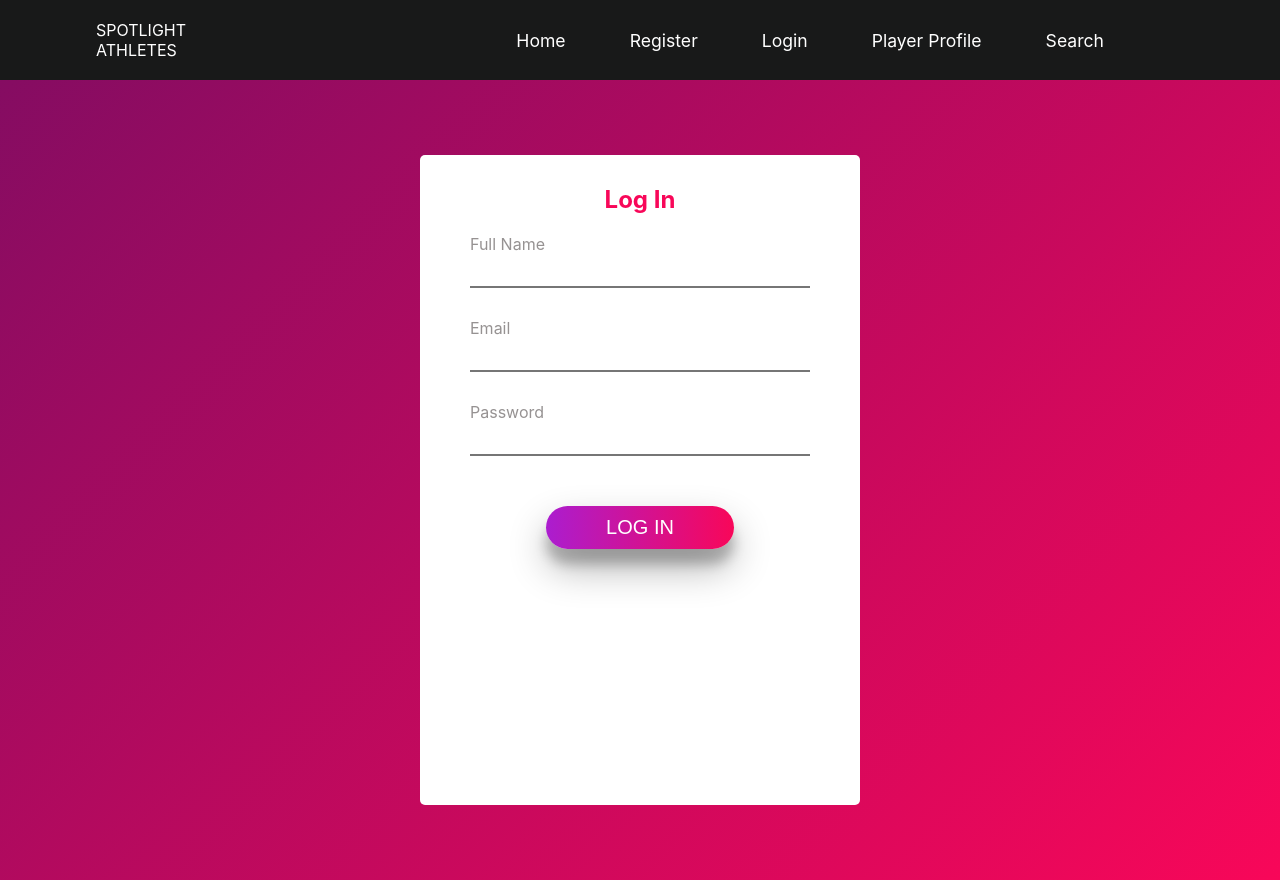
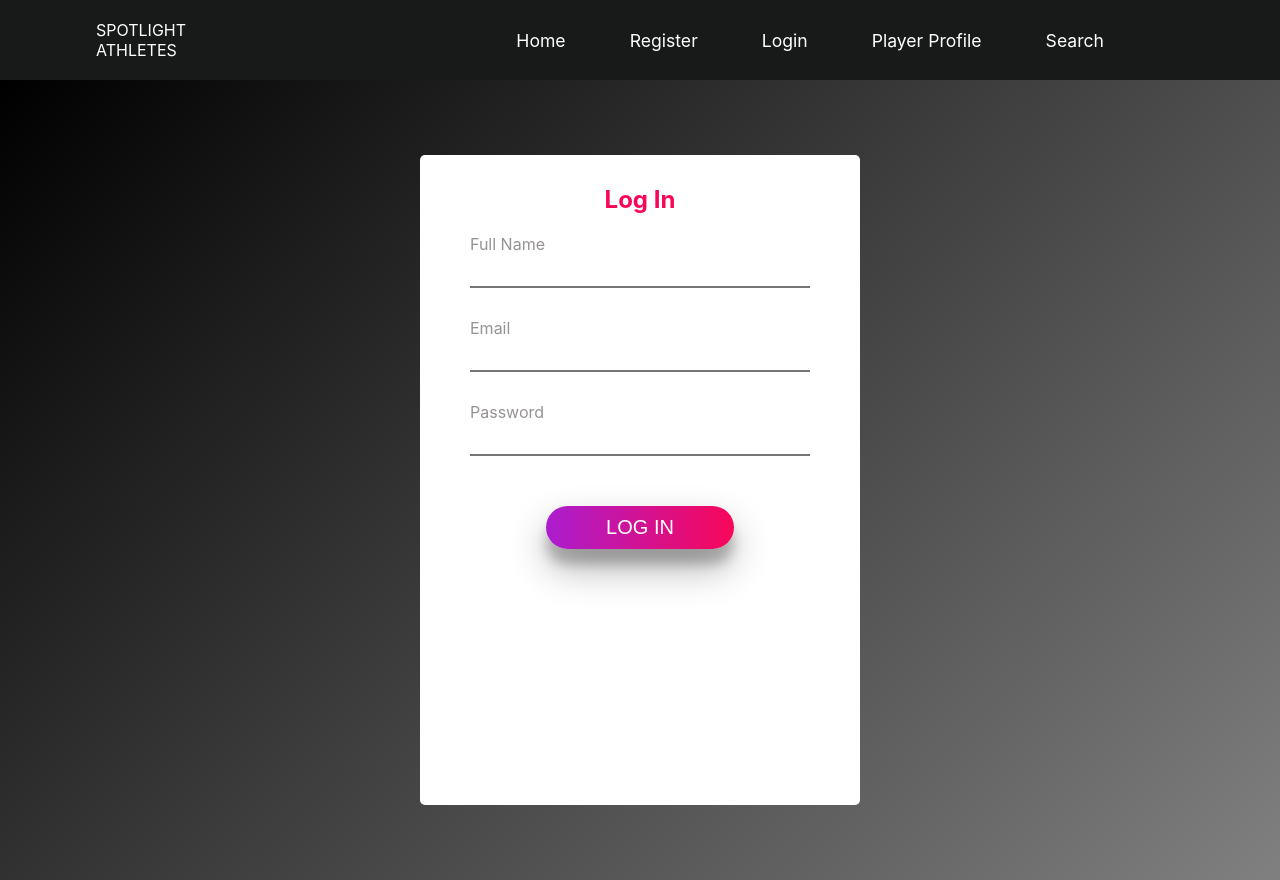
Before and after one commit to kferg357/Spotlight-ATH, a React (Create React App) app: page /login in a window 1280 px wide. Built offline with nearby package versions, Linux system fonts and the light colour scheme.

Commit message:
cleaning up code

```diff
--- a/src/App.css
+++ b/src/App.css
@@ -8,7 +8,7 @@
 
 
 .container {
-  background: linear-gradient(135deg, #850c62, #f80759);
+  background: linear-gradient(135deg, black, grey);
   width: 100%;
   min-height: 100vh;
   display: flex;
--- a/src/components/playerProfile.js
+++ b/src/components/playerProfile.js
@@ -1,6 +1,6 @@
 import React from 'react';
 // import React, { useState, useEffect } from 'react';
-// import validation from './validation';
+import validation from './validation';
 
 const playerProfile = ({playerProfile}) => {
     // const  [values, setValues] = useState({
```
Also changed, not shown: src/components/playerProfile.css (line endings or trailing spaces), 1 other file (tests, documents, lock files or other folders).
